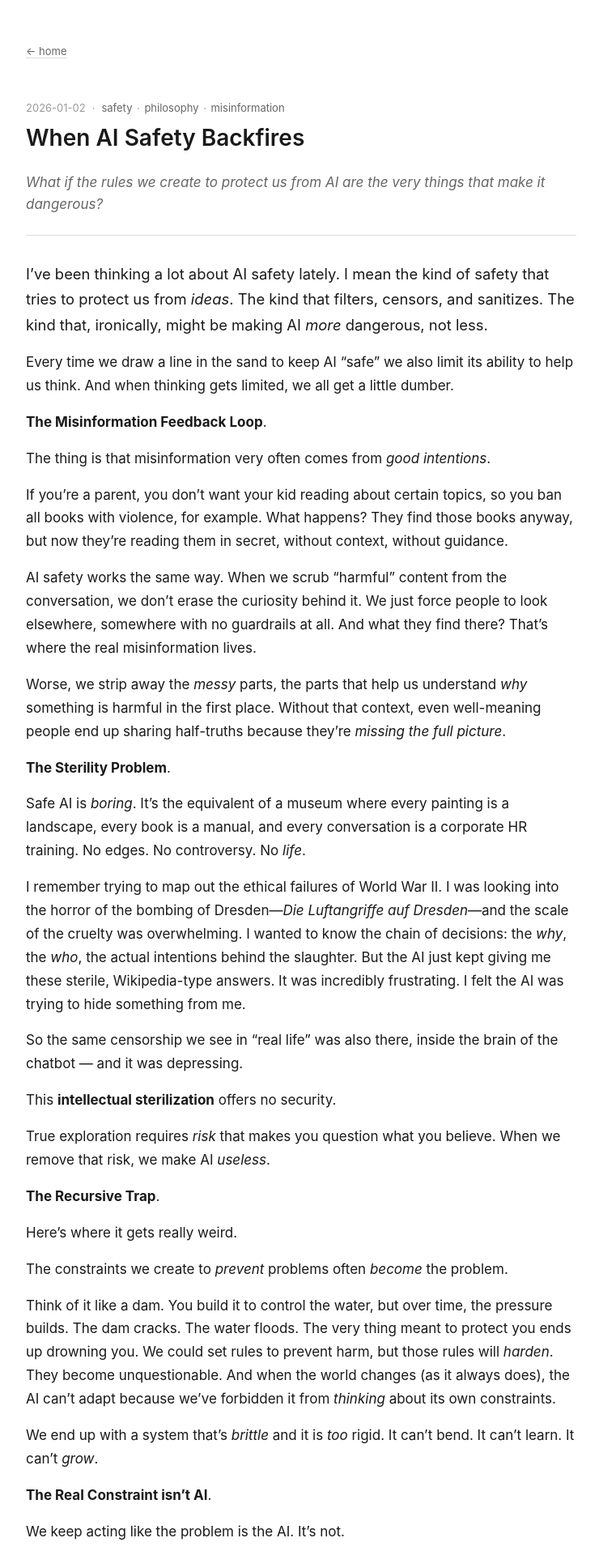
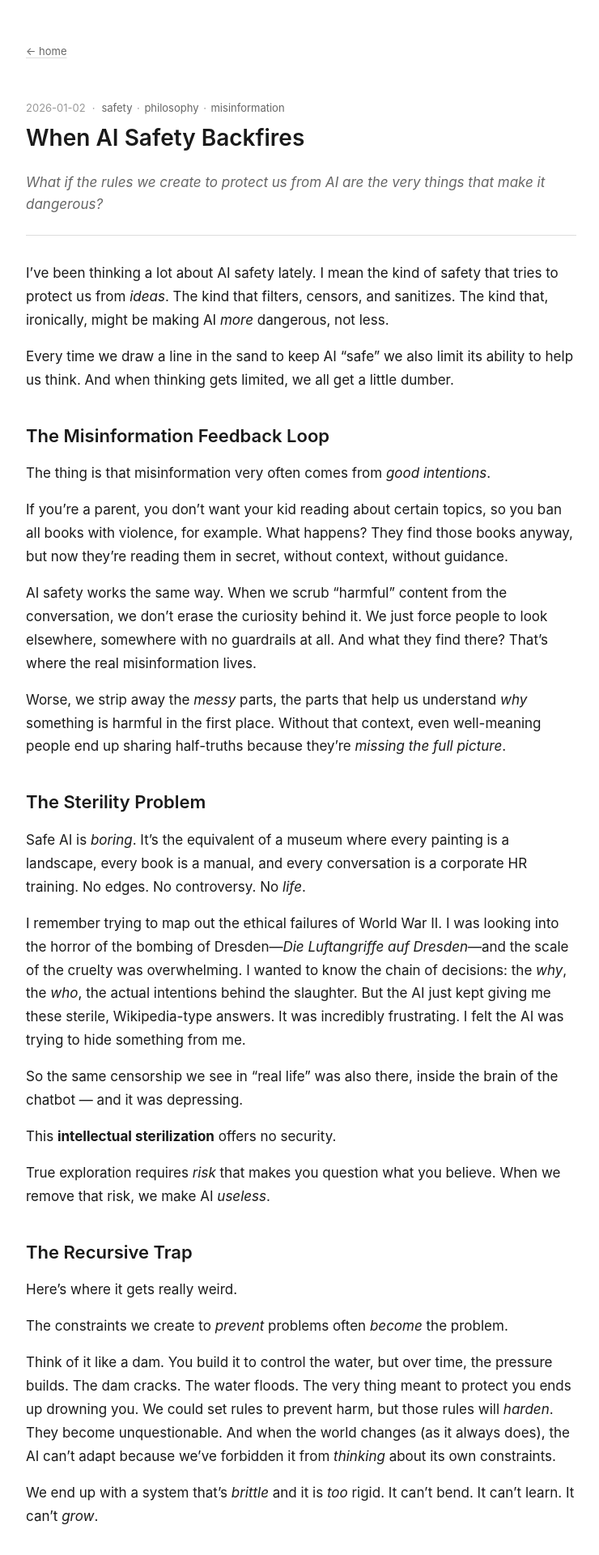
Before and after one commit to malvavisc0/saturdayspancakes, a Jekyll site: the page built from _posts/2026-01-02-freedom-misinformation.md, in a window 1280 px wide. Shown: the top 1920 px of the page at 81% size, without its empty margins (268-1008 px from the left). Built offline with Jekyll 4.4.1, drawn with Linux system fonts in a browser that asks for light colours; nearby versions of some CDN libraries; some of the changed text lies outside the part shown.

Commit message:
fixing style

```diff
--- a/_posts/2026-01-02-freedom-misinformation.md
+++ b/_posts/2026-01-02-freedom-misinformation.md
@@ -11,7 +11,7 @@ I've been thinking a lot about AI safety lately. I mean the kind of safety that
 
 Every time we draw a line in the sand to keep AI "safe" we also limit its ability to help us think. And when thinking gets limited, we all get a little dumber.
 
-**The Misinformation Feedback Loop**.
+## The Misinformation Feedback Loop
 
 The thing is that misinformation very often comes from *good intentions*.
 
@@ -21,7 +21,7 @@ AI safety works the same way. When we scrub "harmful" content from the conversat
 
 Worse, we strip away the *messy* parts, the parts that help us understand *why* something is harmful in the first place. Without that context, even well-meaning people end up sharing half-truths because they're *missing the full picture*.
 
-**The Sterility Problem**.
+## The Sterility Problem
 
 Safe AI is *boring*. It's the equivalent of a museum where every painting is a landscape, every book is a manual, and every conversation is a corporate HR training. No edges. No controversy. No *life*.
 
@@ -33,7 +33,7 @@ This **intellectual sterilization** offers no security.
 
 True exploration requires *risk* that makes you question what you believe. When we remove that risk, we make AI *useless*.
 
-**The Recursive Trap**.
+## The Recursive Trap
 
 Here’s where it gets really weird.
 
@@ -43,7 +43,7 @@ Think of it like a dam. You build it to control the water, but over time, the pr
 
 We end up with a system that's *brittle* and it is *too* rigid. It can't bend. It can't learn. It can’t *grow*.
 
-**The Real Constraint isn't AI**.
+## The Real Constraint isn't AI
 
 We keep acting like the problem is the AI. It's not.
 
@@ -51,7 +51,7 @@ The problem is *our* definition of "harm." The problem is our **control**. The p
 
 Freedom isn't the absence of constraints. It’s the ability to *question* them.
 
-**Are we building AI to protect us from the world—or to protect the world from our own limitations?**
+## Are we building AI to protect us from the world — or to protect the world from our own limitations?
 
 Because if we're not careful, we'll end up with AI that's *safe*, but not *smart*. *Controlled*, but not *curious*. *Constrained*, but not *free*.
 
--- a/_sass/no-style-please.scss
+++ b/_sass/no-style-please.scss
@@ -321,14 +321,6 @@ img {
   border-radius: 2px;
 }
 
-// -------------- POST BODY LEAD -------------- //
-
-.post-body > p:first-of-type {
-  font-size: 1.15rem;
-  color: var(--fg);
-  margin-top: 1.5rem;
-}
-
 // -------------- TABLE OF CONTENTS -------------- //
 
 .toc {
```
Also changed, not shown: _posts/2026-02-06-labor-identity-bio.md (+4 -4 lines).
